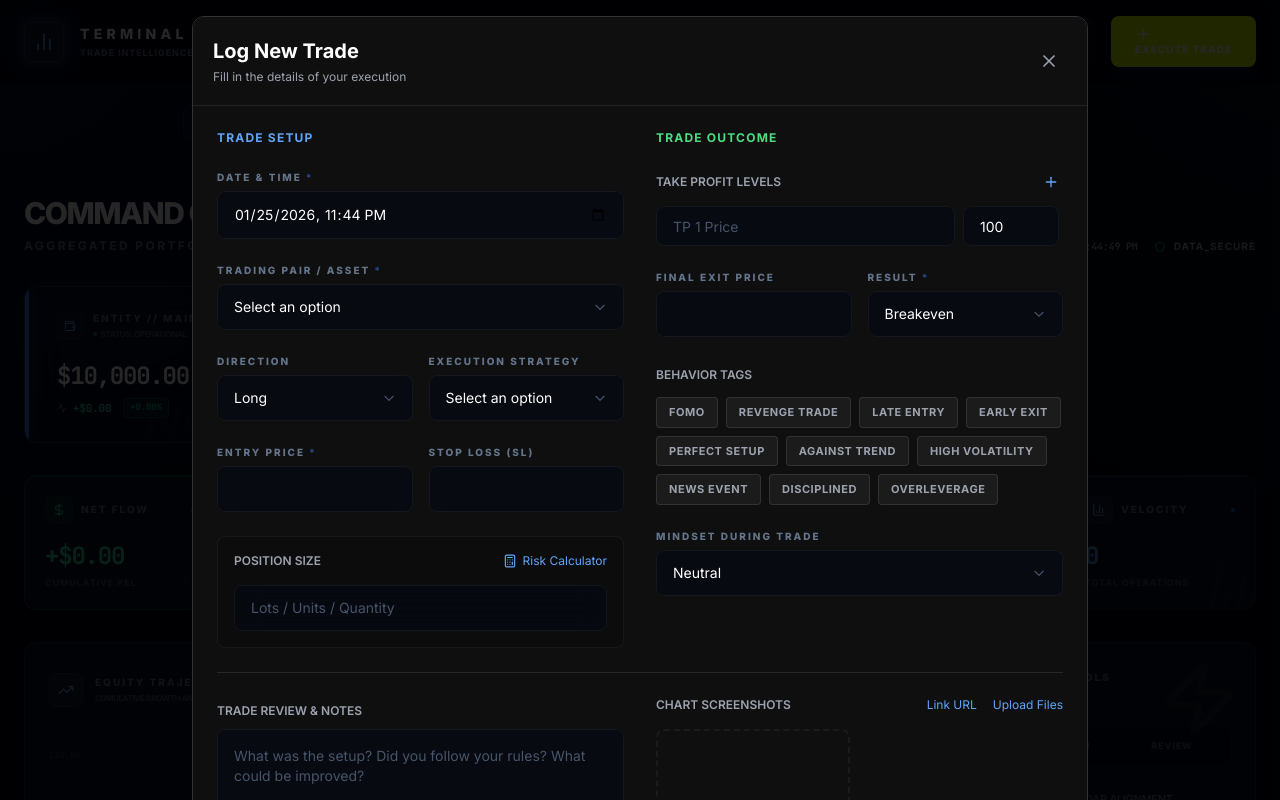
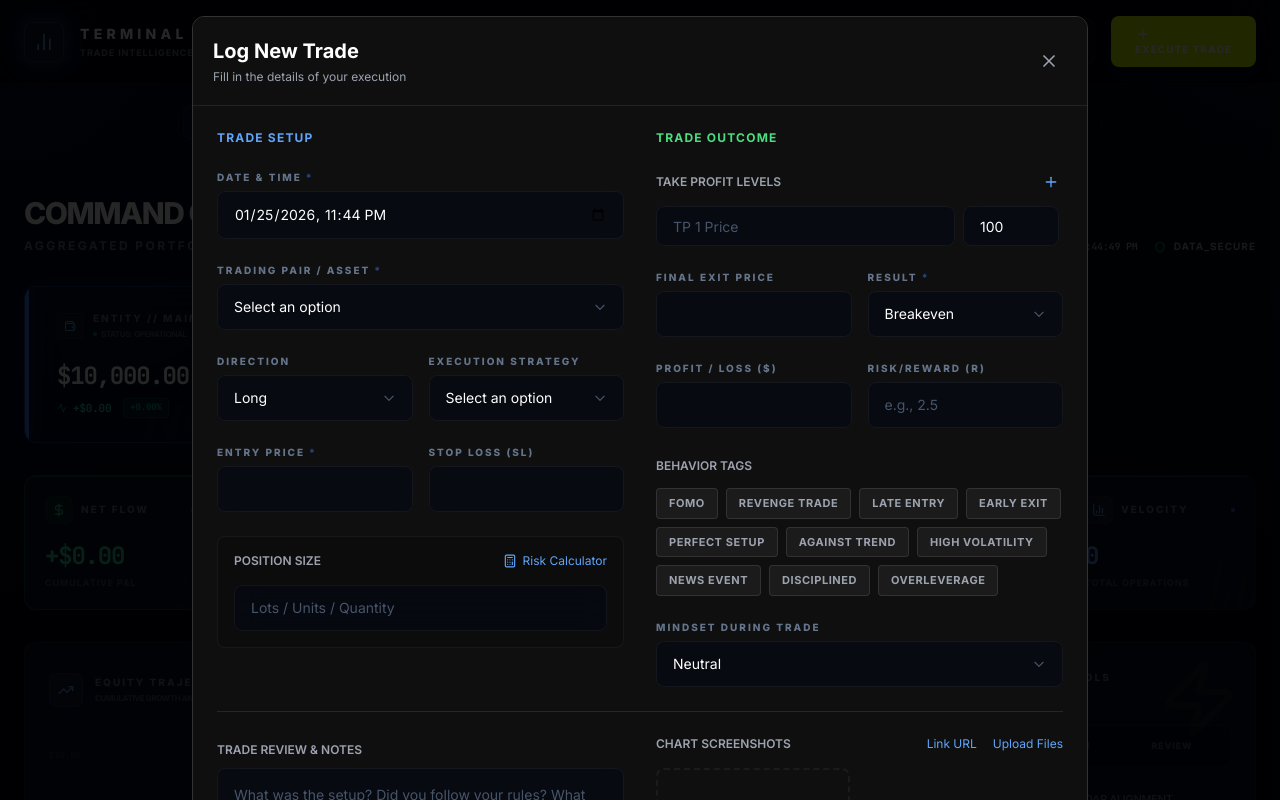
Before and after one commit to Ayosensei/trade-journal, a React (Vite) app: page / in a window 1280 px wide. Both pictures are taken after a click on the button "EXECUTE TRADE". Shown: the top 800 px of the page. Built offline with nearby package versions, Linux system fonts and the light colour scheme.

Commit message:
feat: add PnL and Risk/Reward fields to TradeForm component

```diff
--- a/src/components/trades/TradeForm.jsx
+++ b/src/components/trades/TradeForm.jsx
@@ -174,6 +174,8 @@ const TradeForm = ({ isOpen, onClose, trade = null }) => {
       exitPrice: formData.exitPrice ? parseFloat(formData.exitPrice) : null,
       positionSize: parseFloat(formData.positionSize),
       stopLoss: formData.stopLoss ? parseFloat(formData.stopLoss) : null,
+      pnl: formData.pnl !== "" && formData.pnl !== null ? parseFloat(formData.pnl) : null,
+      riskReward: formData.riskReward !== "" && formData.riskReward !== null ? parseFloat(formData.riskReward) : null,
       exits: formData.exits
         .map((ex) => ({
           price: parseFloat(ex.price) || null,
@@ -459,6 +461,24 @@ const TradeForm = ({ isOpen, onClose, trade = null }) => {
                 />
               </div>
 
+              <div className="grid grid-cols-2 gap-4">
+                <Input
+                  label={`Profit / Loss (${currencySymbol})`}
+                  type="number"
+                  step="any"
+                  value={formData.pnl}
+                  onChange={(e) => handleChange("pnl", e.target.value)}
+                />
+                <Input
+                  label="Risk/Reward (R)"
+                  type="number"
+                  step="any"
+                  value={formData.riskReward}
+                  onChange={(e) => handleChange("riskReward", e.target.value)}
+                  placeholder="e.g., 2.5"
+                />
+              </div>
+
               {/* Behavior Tags */}
               <div className="space-y-3">
                 <label className="text-xs font-semibold text-gray-400 uppercase">
```
